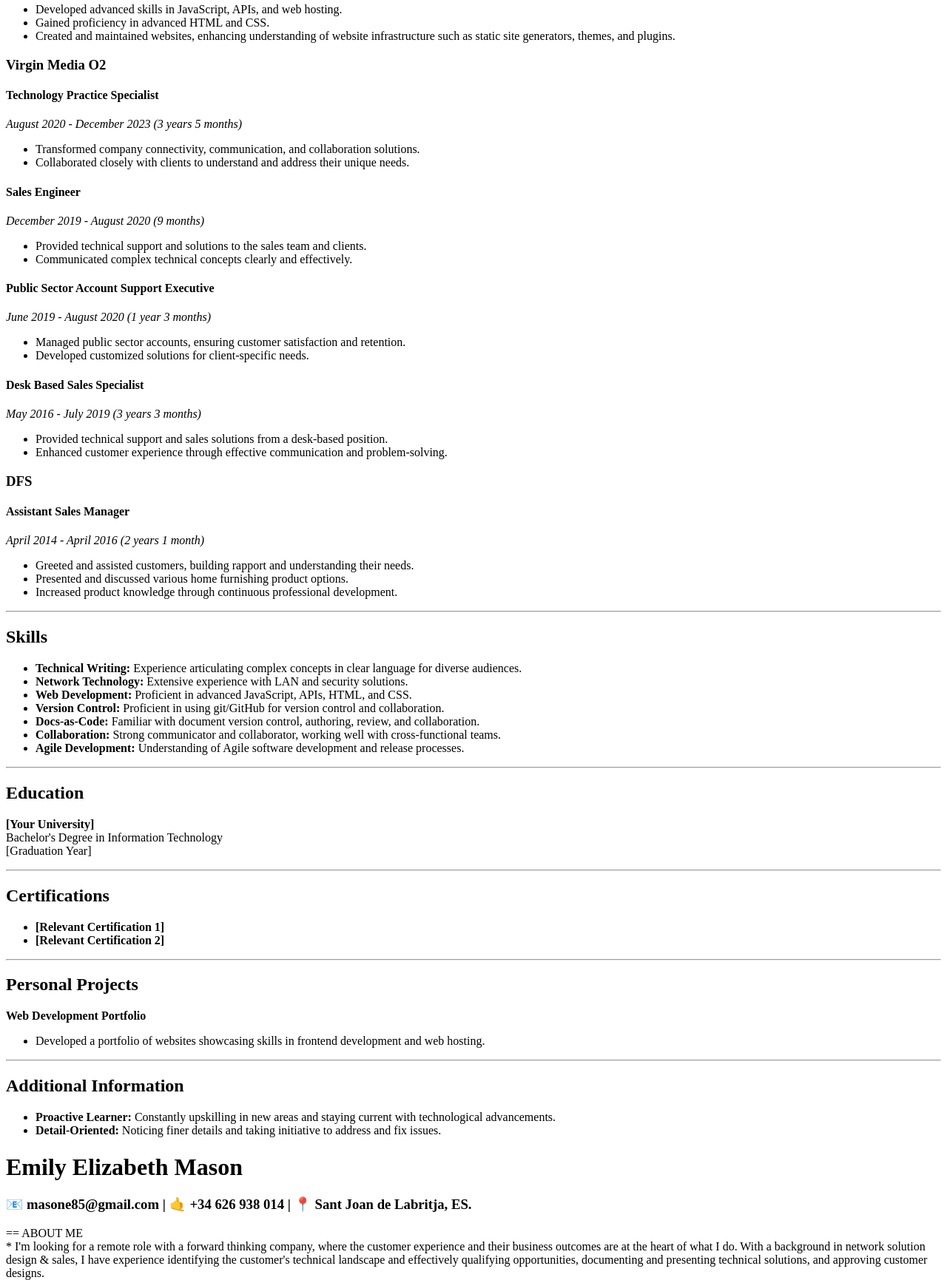
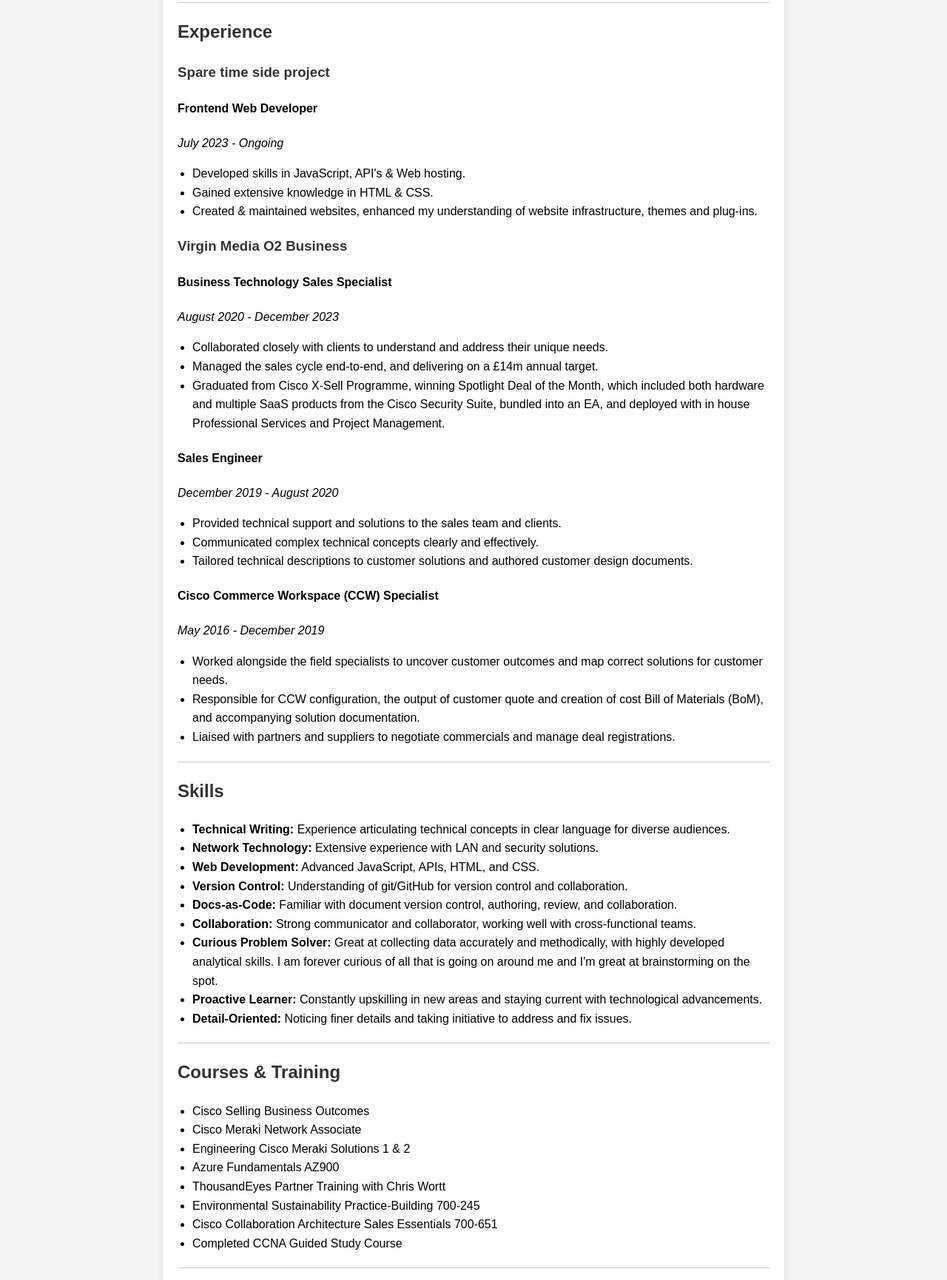
Before and after one commit to masone85/emily-as-code, a plain HTML site: page index.html in a window 1280 px wide. Shown: the part 506-2237 px from the top of the page at 74% size. Drawn offline with Linux system fonts and the light colour scheme.

Commit message:
use md to create html and deploy to netlify

```diff
--- a/index.html
+++ b/index.html
@@ -1,171 +1,219 @@
 <!DOCTYPE html>
 <html lang="en">
   <head>
-  <meta charset="UTF-8">
-  <meta http-equiv="X-UA-Compatible" content="IE=edge">
-  <meta name="viewport" content="width=device-width, initial-scale=1.0">
-  <title>Document</title>
+    <meta charset="UTF-8" />
+    <meta http-equiv="X-UA-Compatible" content="IE=edge" />
+    <meta name="viewport" content="width=device-width, initial-scale=1.0" />
+    <title>Emily Mason - CV</title>
+    <style>
+      body {
+        font-family: Arial, sans-serif;
+        line-height: 1.6;
+        margin: 0;
+        padding: 20px;
+        background-color: #f4f4f4;
+      }
+      .container {
+        max-width: 800px;
+        margin: auto;
+        background: #fff;
+        padding: 20px;
+        border-radius: 8px;
+        box-shadow: 0 0 10px rgba(0, 0, 0, 0.1);
+      }
+      h1,
+      h2,
+      h3 {
+        color: #333;
+      }
+      ul {
+        list-style-type: disc;
+        padding-left: 20px;
+      }
+      hr {
+        border: 0;
+        height: 1px;
+        background: #ccc;
+        margin: 20px 0;
+      }
+    </style>
   </head>
   <body>
-  <h1>[Your Name]</h1>
-    <p>[Your Address]<br>
-    [City, State, ZIP Code]<br>
-    [Your Email Address]<br>
-    [Your Phone Number]<br>
-    [LinkedIn Profile]</p>
+    <div class="container">
+      <h1>Emily Mason</h1>
+      <p>
+        Sant Joan de Labritja, Ibiza, ES.<br />
+        <a href="mailto:masone85@gmail.com">masone85@gmail.com</a><br />
+        0034 626 938 014<br />
+        <a href="https://www.linkedin.com/in/masonee/" target="_blank"
+          >www.linkedin.com/in/masonee/</a
+        >
+      </p>
+      <hr />
+      <h2>Professional Summary</h2>
+      <p>
+        With a background in identifying customers' technical landscapes and
+        effectively qualifying opportunities, I'm experienced at documenting and
+        presenting technical solutions and approving customer designs. I am
+        seeking a remote role with a company that shares my passion for
+        continuous improvement and prioritizes customer outcomes. I have
+        extensive experience collaborating closely with product teams to
+        research, plan, and deploy new products. Additionally, I have been
+        responsible for authoring technical sections in bid responses and
+        supporting learning and development by creating training materials for
+        staff on new product launches.
+      </p>
+      <hr />
+      <h2>Experience</h2>
+      <h3>Spare time side project</h3>
+      <h4>Frontend Web Developer</h4>
+      <p><em>July 2023 - Ongoing</em></p>
+      <ul>
+        <li>Developed skills in JavaScript, API's & Web hosting.</li>
+        <li>Gained extensive knowledge in HTML & CSS.</li>
+        <li>
+          Created & maintained websites, enhanced my understanding of website
+          infrastructure, themes and plug-ins.
+        </li>
+      </ul>
+      <h3>Virgin Media O2 Business</h3>
+      <h4>Business Technology Sales Specialist</h4>
+      <p><em>August 2020 - December 2023</em></p>
+      <ul>
+        <li>
+          Collaborated closely with clients to understand and address their
+          unique needs.
+        </li>
+        <li>
+          Managed the sales cycle end-to-end, and delivering on a £14m annual
+          target.
+        </li>
+        <li>
+          Graduated from Cisco X-Sell Programme, winning Spotlight Deal of the
+          Month, which included both hardware and multiple SaaS products from
+          the Cisco Security Suite, bundled into an EA, and deployed with in
+          house Professional Services and Project Management.
+        </li>
+      </ul>
+      <h4>Sales Engineer</h4>
+      <p><em>December 2019 - August 2020</em></p>
+      <ul>
+        <li>
+          Provided technical support and solutions to the sales team and
+          clients.
+        </li>
+        <li>
+          Communicated complex technical concepts clearly and effectively.
+        </li>
+        <li>
+          Tailored technical descriptions to customer solutions and authored
+          customer design documents.
+        </li>
+      </ul>
+      <h4>Cisco Commerce Workspace (CCW) Specialist</h4>
+      <p><em>May 2016 - December 2019</em></p>
+      <ul>
+        <li>
+          Worked alongside the field specialists to uncover customer outcomes
+          and map correct solutions for customer needs.
+        </li>
+        <li>
+          Responsible for CCW configuration, the output of customer quote and
+          creation of cost Bill of Materials (BoM), and accompanying solution
+          documentation.
+        </li>
+        <li>
+          Liaised with partners and suppliers to negotiate commercials and
+          manage deal registrations.
+        </li>
+      </ul>
+      <hr />
+      <h2>Skills</h2>
+      <ul>
+        <li>
+          <strong>Technical Writing:</strong> Experience articulating technical
+          concepts in clear language for diverse audiences.
+        </li>
+        <li>
+          <strong>Network Technology:</strong> Extensive experience with LAN and
+          security solutions.
+        </li>
+        <li>
+          <strong>Web Development:</strong> Advanced JavaScript, APIs, HTML, and
+          CSS.
+        </li>
+        <li>
+          <strong>Version Control:</strong> Understanding of git/GitHub for
+          version control and collaboration.
+        </li>
+        <li>
+          <strong>Docs-as-Code:</strong> Familiar with document version control,
+          authoring, review, and collaboration.
+        </li>
+        <li>
+          <strong>Collaboration:</strong> Strong communicator and collaborator,
+          working well with cross-functional teams.
+        </li>
+        <li>
+          <strong>Curious Problem Solver:</strong> Great at collecting data
+          accurately and methodically, with highly developed analytical skills.
+          I am forever curious of all that is going on around me and I'm great
+          at brainstorming on the spot.
+        </li>
+        <li>
+          <strong>Proactive Learner:</strong> Constantly upskilling in new areas
+          and staying current with technological advancements.
+        </li>
+        <li>
+          <strong>Detail-Oriented:</strong> Noticing finer details and taking
+          initiative to address and fix issues.
+        </li>
+      </ul>
+      <hr />
+      <h2>Courses & Training</h2>
+      <ul>
+        <li>Cisco Selling Business Outcomes</li>
+        <li>Cisco Meraki Network Associate</li>
+        <li>Engineering Cisco Meraki Solutions 1 & 2</li>
+        <li>Azure Fundamentals AZ900</li>
+        <li>ThousandEyes Partner Training with Chris Wortt</li>
+        <li>Environmental Sustainability Practice-Building 700-245</li>
+        <li>Cisco Collaboration Architecture Sales Essentials 700-651</li>
+        <li>Completed CCNA Guided Study Course</li>
+      </ul>
+      <hr />
+      <h2>Personal Projects</h2>
 
-    <hr>
+      <ul>
+        <li>
+          <strong>Web Development Portfolio:</strong>
+          <a href="https://emily-mason.netlify.app/" target="_blank"
+            >https://emily-mason.netlify.app/</a
+          >
+        </li>
 
-    <h2>Professional Summary</h2>
-    <p>Experienced technology solutions specialist with 8 years in LAN and security solutions, now transitioning into technical writing. Proven ability to learn complex technical concepts quickly and convey them effectively to diverse audiences. Strong communicator and collaborator with a background in web development and network technology, adept at using git/GitHub and familiar with docs-as-code approaches.</p>
-
-    <hr>
-
-    <h2>Experience</h2>
-
-    <h3>Freelance</h3>
-    <h4>Frontend Web Developer</h4>
-    <p><em>July 2023 - April 2024 (10 months)</em></p>
-    <ul>
-        <li>Developed advanced skills in JavaScript, APIs, and web hosting.</li>
-        <li>Gained proficiency in advanced HTML and CSS.</li>
-        <li>Created and maintained websites, enhancing understanding of website infrastructure such as static site generators, themes, and plugins.</li>
+        <li>
+          <strong>Resume-as-code:</strong>
+          <a href="https://emily-as-code.netlify.app/" target="_blank"
+            >https://emily-as-code.netlify.app/</a
+          >
+        </li>
       </ul>
 
-    <h3>Virgin Media O2</h3>
-    <h4>Technology Practice Specialist</h4>
-    <p><em>August 2020 - December 2023 (3 years 5 months)</em></p>
-    <ul>
-        <li>Transformed company connectivity, communication, and collaboration solutions.</li>
-        <li>Collaborated closely with clients to understand and address their unique needs.</li>
-    </ul>
-
-    <h4>Sales Engineer</h4>
-    <p><em>December 2019 - August 2020 (9 months)</em></p>
-    <ul>
-        <li>Provided technical support and solutions to the sales team and clients.</li>
-        <li>Communicated complex technical concepts clearly and effectively.</li>
-    </ul>
-
-    <h4>Public Sector Account Support Executive</h4>
-    <p><em>June 2019 - August 2020 (1 year 3 months)</em></p>
-    <ul>
-        <li>Managed public sector accounts, ensuring customer satisfaction and retention.</li>
-        <li>Developed customized solutions for client-specific needs.</li>
-    </ul>
-
-    <h4>Desk Based Sales Specialist</h4>
-    <p><em>May 2016 - July 2019 (3 years 3 months)</em></p>
-    <ul>
-        <li>Provided technical support and sales solutions from a desk-based position.</li>
-        <li>Enhanced customer experience through effective communication and problem-solving.</li>
-    </ul>
-
-    <h3>DFS</h3>
-    <h4>Assistant Sales Manager</h4>
-    <p><em>April 2014 - April 2016 (2 years 1 month)</em></p>
-    <ul>
-        <li>Greeted and assisted customers, building rapport and understanding their needs.</li>
-        <li>Presented and discussed various home furnishing product options.</li>
-        <li>Increased product knowledge through continuous professional development.</li>
-    </ul>
-
-    <hr>
-
-    <h2>Skills</h2>
-    <ul>
-        <li><strong>Technical Writing:</strong> Experience articulating complex concepts in clear language for diverse audiences.</li>
-        <li><strong>Network Technology:</strong> Extensive experience with LAN and security solutions.</li>
-        <li><strong>Web Development:</strong> Proficient in advanced JavaScript, APIs, HTML, and CSS.</li>
-        <li><strong>Version Control:</strong> Proficient in using git/GitHub for version control and collaboration.</li>
-        <li><strong>Docs-as-Code:</strong> Familiar with document version control, authoring, review, and collaboration.</li>
-        <li><strong>Collaboration:</strong> Strong communicator and collaborator, working well with cross-functional teams.</li>
-        <li><strong>Agile Development:</strong> Understanding of Agile software development and release processes.</li>
-    </ul>
-
-    <hr>
-
-    <h2>Education</h2>
-    <p><strong>[Your University]</strong><br>
-    Bachelor's Degree in Information Technology<br>
-    [Graduation Year]</p>
-
-    <hr>
-
-    <h2>Certifications</h2>
-    <ul>
-        <li><strong>[Relevant Certification 1]</strong></li>
-        <li><strong>[Relevant Certification 2]</strong></li>
-    </ul>
-
-    <hr>
-
-    <h2>Personal Projects</h2>
-    <p><strong>Web Development Portfolio</strong></p>
-    <ul>
-        <li>Developed a portfolio of websites showcasing skills in frontend development and web hosting.</li>
-    </ul>
-
-    <hr>
-
+      <hr />
       <h2>Additional Information</h2>
-    <ul>
-        <li><strong>Proactive Learner:</strong> Constantly upskilling in new areas and staying current with technological advancements.</li>
-        <li><strong>Detail-Oriented:</strong> Noticing finer details and taking initiative to address and fix issues.</li>
-    </ul>
+      <p>
+        As an 80's kid with a passion for gaming and 90's nostalgia, I moderate
+        for a couple of Twitch streamers in my spare time, I love catching up
+        with my friends online, and keeping up to date with the latest tech! I
+        live in Ibiza with my husband, where I enjoy exploring the island and
+        making new connections. I also have a deep love for travel and learning
+        about different cultures, and welcoming friends and family to spend
+        their holidays with us.
+      </p>
+    </div>
   </body>
 </html>
-
-
-
-
-
-
-
-
-
-
-
-
-
-
-
-<h1>Emily Elizabeth Mason</h1>
-
-<h3>
-  📧 masone85@gmail.com | 🤙 +34 626 938 014 | 📍 Sant Joan de Labritja, ES.
-</h3>
-
-== ABOUT ME
-<br />
-* I'm looking for a remote role with a forward thinking company, where the
-customer experience and their business outcomes are at the heart of what I do.
-With a background in network solution design & sales, I have experience
-identifying the customer's technical landscape and effectively qualifying
-opportunities, documenting and presenting technical solutions, and approving
-customer designs.
-<br />
-* As an 80's kid with a passion for gaming and 90's nostalgia, I moderate for a
-couple of Twitch streamers in my spare time, I love catching up with my friends
-online, and keeping upto date with the latest tech! I live in Ibiza with my
-husband, where I enjoy exploring the island and making new connections. I also
-have a deep love for travel and learning about different cultures, and welcoming
-friends and family to spend their holidays with us.
-<br />
-
-== EXPERIENCE
-<br />
-
-
-* Virgin Media O2 Business *
-<br />
-== To learn more about my experience alongside Cisco feel free to speak with
-Keith Law (kelaw@cisco.com) & Chloe Taghavi (ctaghavi@cisco.com), and those who
-worked closely with me at VMO2 Business: Martyn Walker - Sales Specialist Lead
-(martyn.walker@virginmediao2.co.uk) & Nigel Spencer - Solution Architect Lead
-(nigel.spencer@virginmediao2.co.uk).
-
-
 
 <footer>
   This resume was written by
```
Also changed, not shown: 1 other file. Lines whose indentation alone changed are shown as unchanged.
